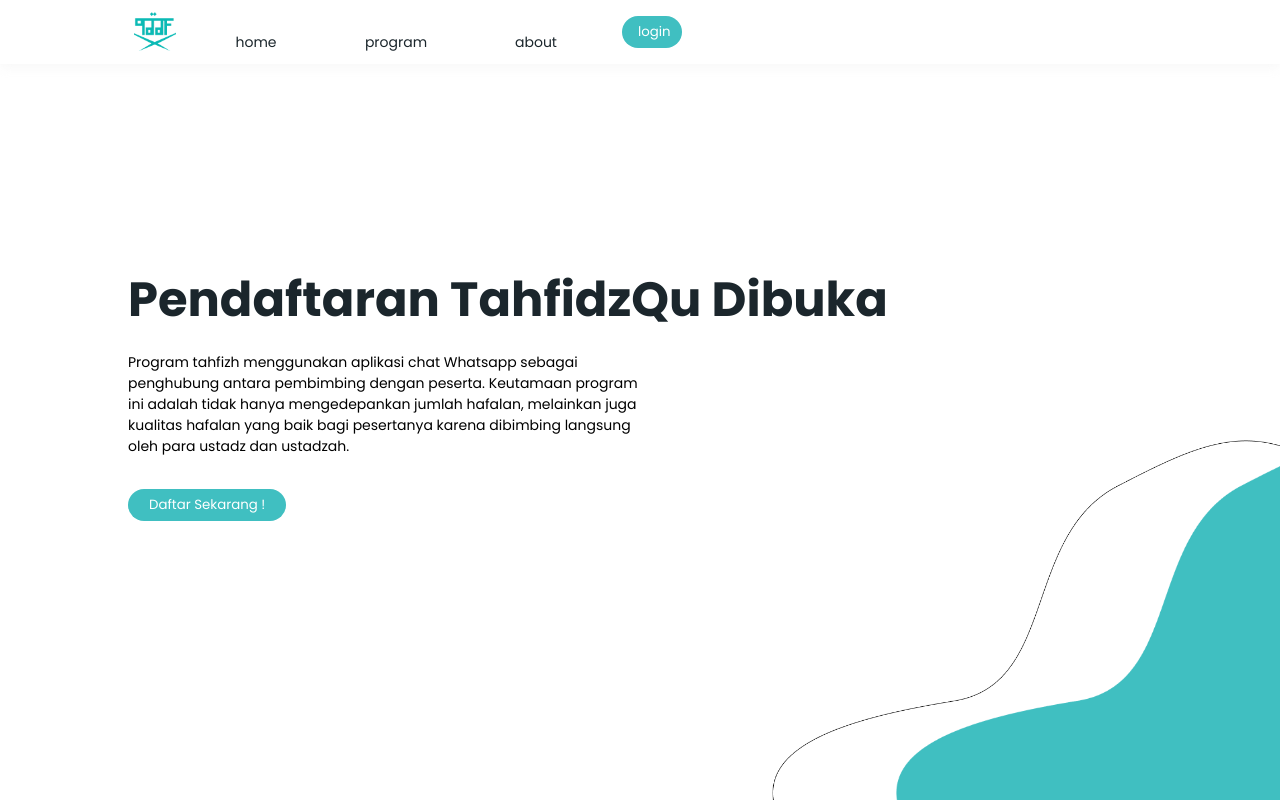
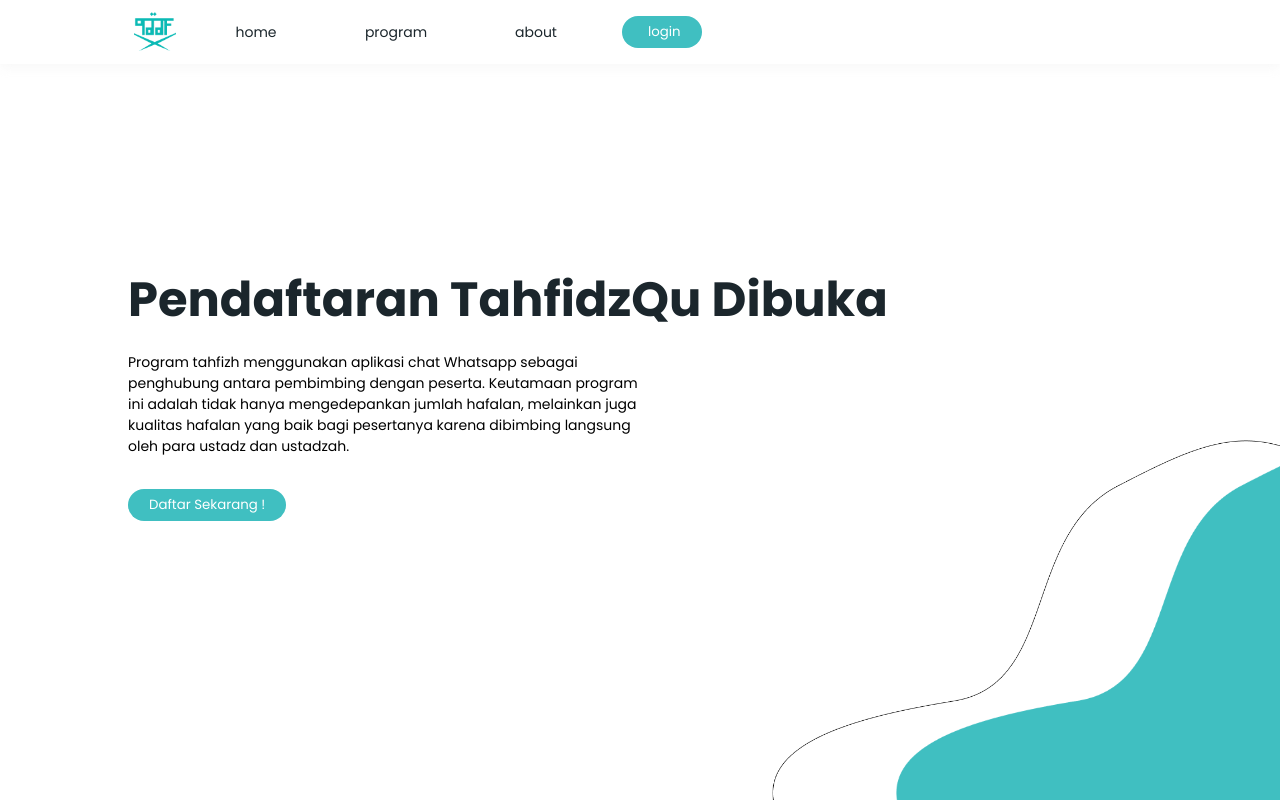
Before and after one commit to butterchoco/halaqah-quran-online-frontend, a Vue app: page / in a window 1280 px wide. Shown: the top 800 px of the page. Built offline with nearby package versions, Linux system fonts and the light colour scheme.

Commit message:
[REFACTOR] Fix minor style navbarBeforeLogin

```diff
--- a/src/components/NavBeforeLogin.vue
+++ b/src/components/NavBeforeLogin.vue
@@ -93,7 +93,6 @@ export default {
 
         a {
           width: 140px !important;
-          padding: 2rem 0 !important;
           display: flex;
           align-items: center !important;
           justify-content: center !important;
@@ -186,7 +185,7 @@ export default {
     display: flex;
     align-items: center;
     justify-content: center;
-    padding: 5px 10px;
+    padding: $gap-sm-1 $gap-sm-4;
     cursor: pointer;
 
     .login-icon {
```
